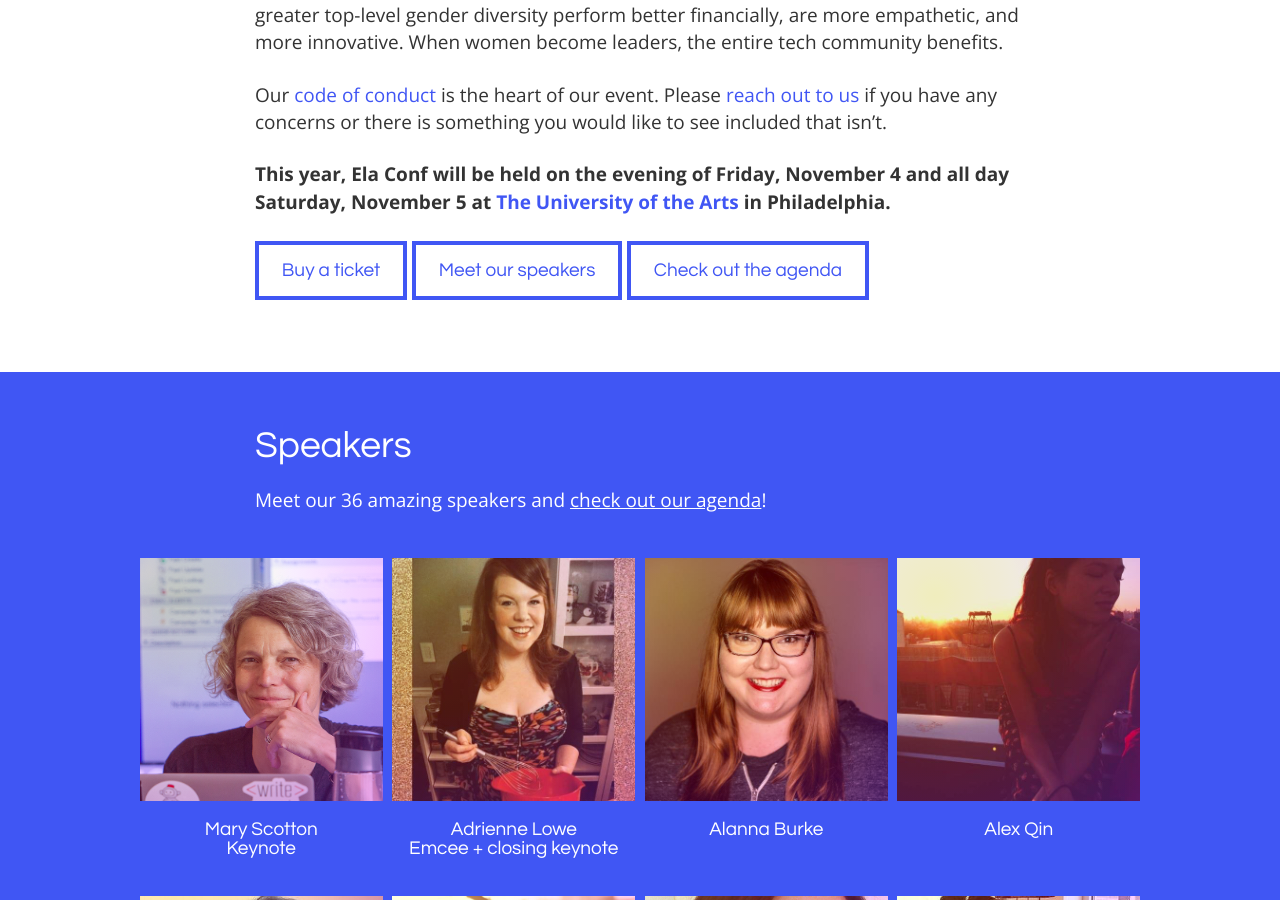
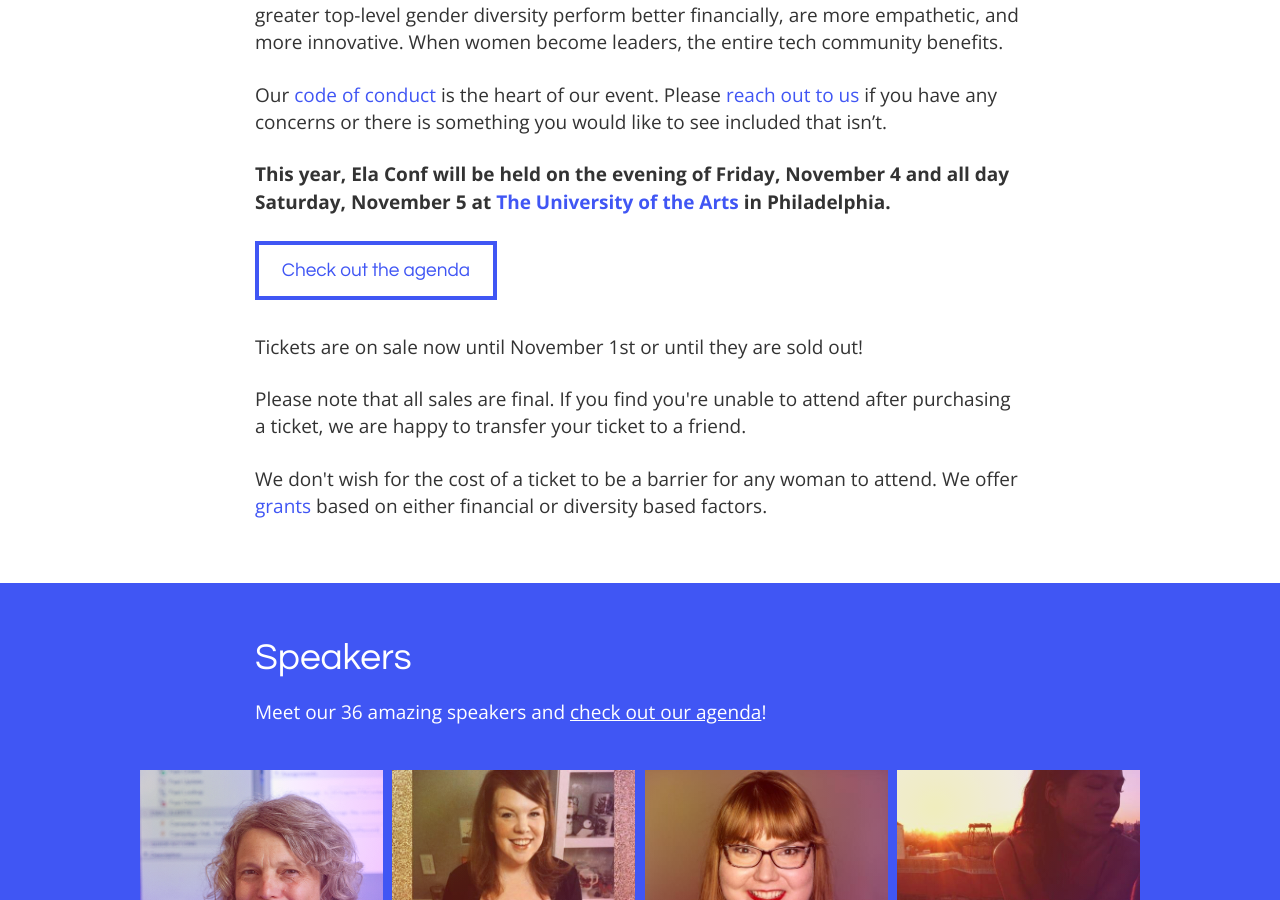
Before and after one commit to elaconf/elaconf.github.io, a Jekyll site: the page built from index.html, in a window 1280 px wide and 900 px high, scrolled down 1171 px. Built offline with Jekyll 4.4.1, drawn with Linux system fonts in a browser that asks for light colours; a script that is not in the unit is left out.

Commit message:
add back :ticket: to home page

```diff
--- a/index.html
+++ b/index.html
@@ -8,7 +8,10 @@ layout: default
     </p>
     <p>Our <a href="code-of-conduct/">code of conduct</a> is the heart of our event. Please <a href="mailto:hello@elaconf.com">reach out to us</a> if you have any concerns or there is something you would like to see included that isn’t.</p>
     <p><strong>This year, Ela Conf will be held on the evening of Friday, November 4 and all day Saturday, November 5 at <a href="/venue">The University of the Arts</a> in Philadelphia.</strong></p>
-    <p><a href="/tickets" class="button">Buy a ticket</a> <a href="/speakers" class="button">Meet our speakers</a> <a href="/agenda" class="button">Check out the agenda</a> </p>
+    <p><a href="/agenda" class="button">Check out the agenda</a> </p>
+
+    {% include tickets.html %}
+
   </div>
 </section>
 
```
